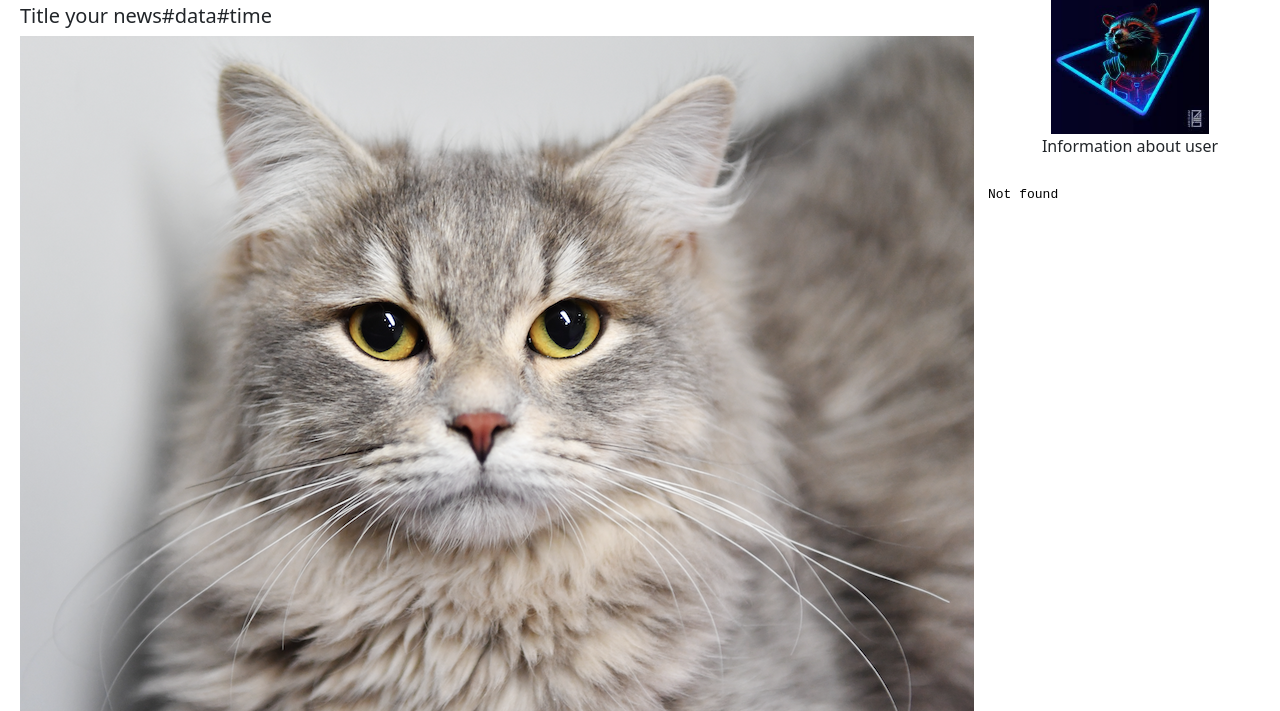
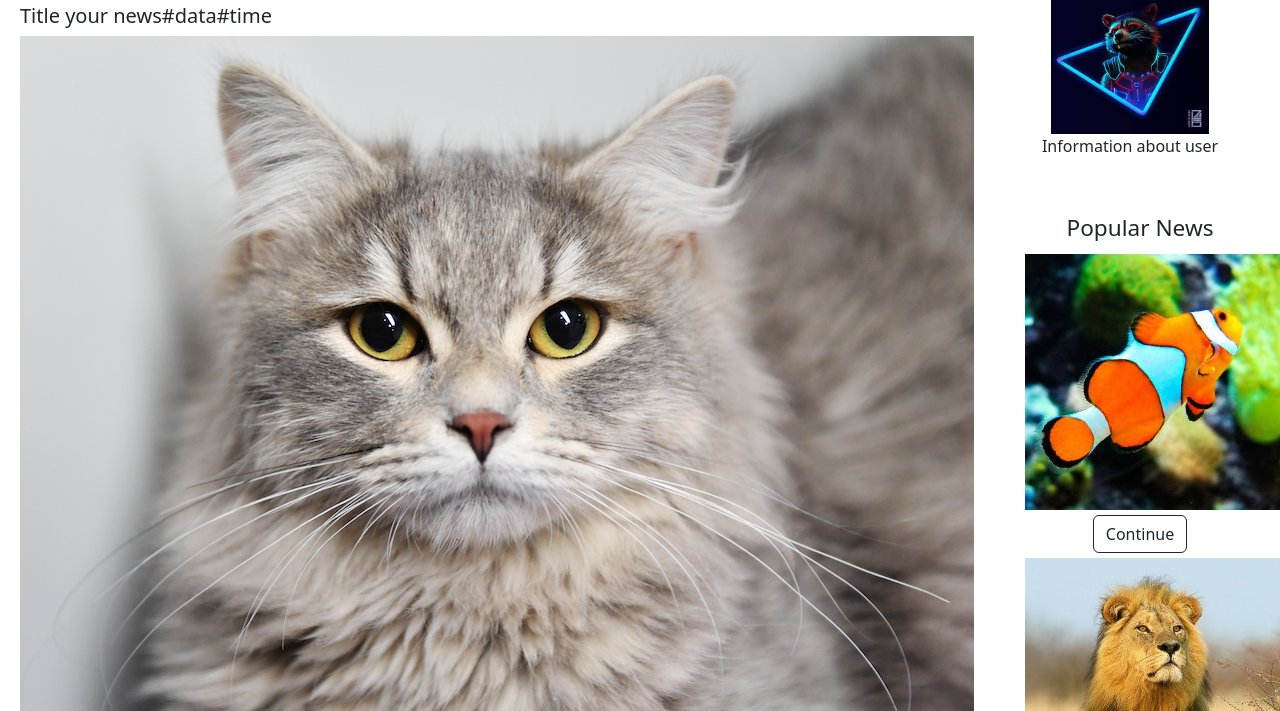
Before and after one commit to KR4MPUS0VU4/Newspaper, a plain HTML site: page pages/cat-news.html in a window 1280 px wide. Shown: the part 82-793 px from the top of the page. Drawn offline with nearby package versions, Linux system fonts and the light colour scheme.

Commit message:
change src to iframe

```diff
--- a/pages/cat-news.html
+++ b/pages/cat-news.html
@@ -168,7 +168,7 @@
         <div>
             <script type="text/javascript">
                 let iframe = document.createElement("iframe");
-                iframe.src = "pages/popular-news.html";
+                iframe.src = "popular-news.html";
                 iframe.id = 'the_frame';
                 iframe.name = 'the_frame';
                 iframe.width = '100%';
```
Also changed, not shown: pages/dog-news.html (+1 -1 lines), pages/lion-news.html (+1 -1 lines), pages/owl-news.html (+1 -1 lines).
